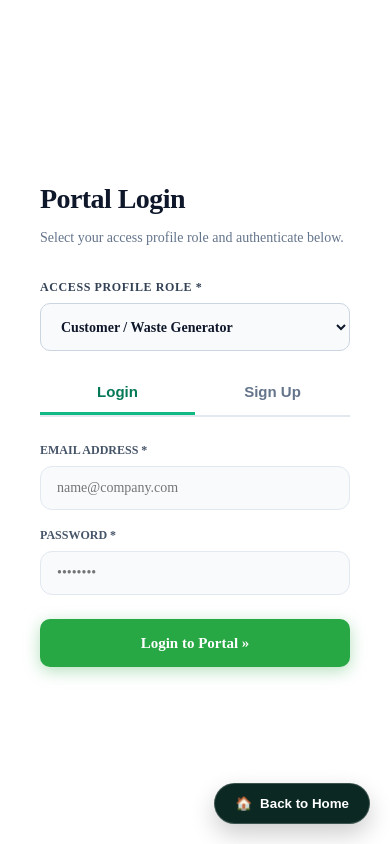
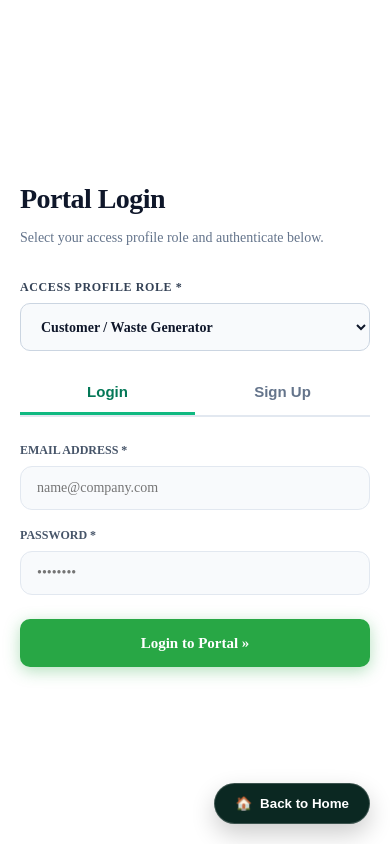
Before and after one commit to SaadAbdullah72/green-gold, a React (Vite) app: page / in a window 390 px wide. Both pictures are taken after a click on the element 195 px from the left and 34 px from the top of the page. Built offline with nearby package versions, Linux system fonts and the light colour scheme.

Commit message:
Fix mobile login theme layout and home navbar

```diff
--- a/src/components/LoginGate.jsx
+++ b/src/components/LoginGate.jsx
@@ -103,7 +103,7 @@ export default function LoginGate({ onLogin, onLoginSuccess }) {
   };
 
   return (
-    <div style={{ display: 'flex', minHeight: '100vh', width: '100vw', background: '#F8FAFC', overflow: 'hidden', margin: 0, padding: 0 }}>
+    <div className="login-gate-wrapper" style={{ display: 'flex', minHeight: '100vh', width: '100vw', background: '#F8FAFC', overflow: 'hidden', margin: 0, padding: 0 }}>
 
       {/* LEFT HAND HERO SIDEBAR (Clean Carbon-Free Environment Banner) */}
       <div
@@ -147,6 +147,7 @@ export default function LoginGate({ onLogin, onLoginSuccess }) {
 
       {/* RIGHT HAND AUTH FORM CONTAINER */}
       <div
+        className="login-auth-container"
         style={{
           flex: 1,
           display: 'flex',
--- a/src/index.css
+++ b/src/index.css
@@ -1229,4 +1229,22 @@ h1, h2, h3, h4, h5, h6 {
   .eco-footer {
     padding: 24px 20px !important;
   }
+
+  /* Login Portal */
+  .login-gate-wrapper {
+    flex-direction: column !important;
+    overflow-y: auto !important;
+  }
+  .login-hero-sidebar {
+    min-height: auto !important;
+    padding: 40px 20px !important;
+  }
+  .login-hero-sidebar img {
+    width: 180px !important;
+    height: 180px !important;
+  }
+  .login-auth-container {
+    padding: 30px 20px !important;
+    max-width: 100% !important;
+  }
 }
```
